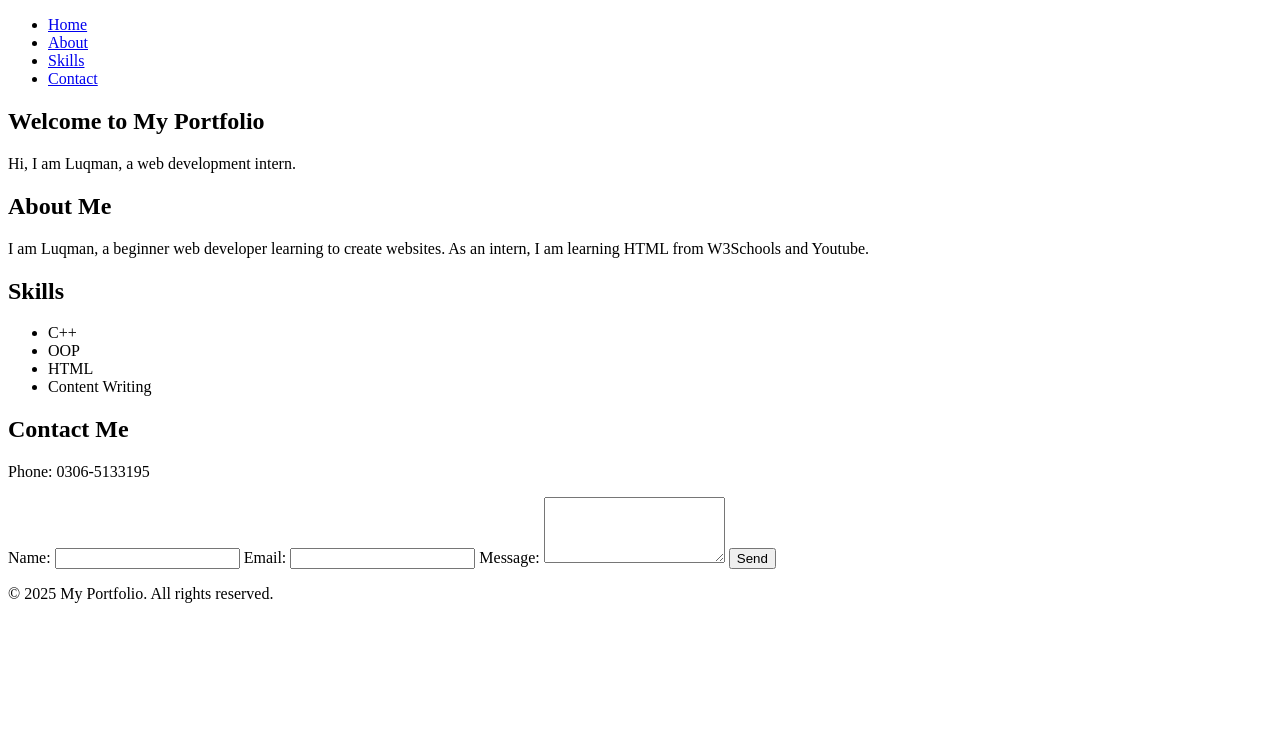
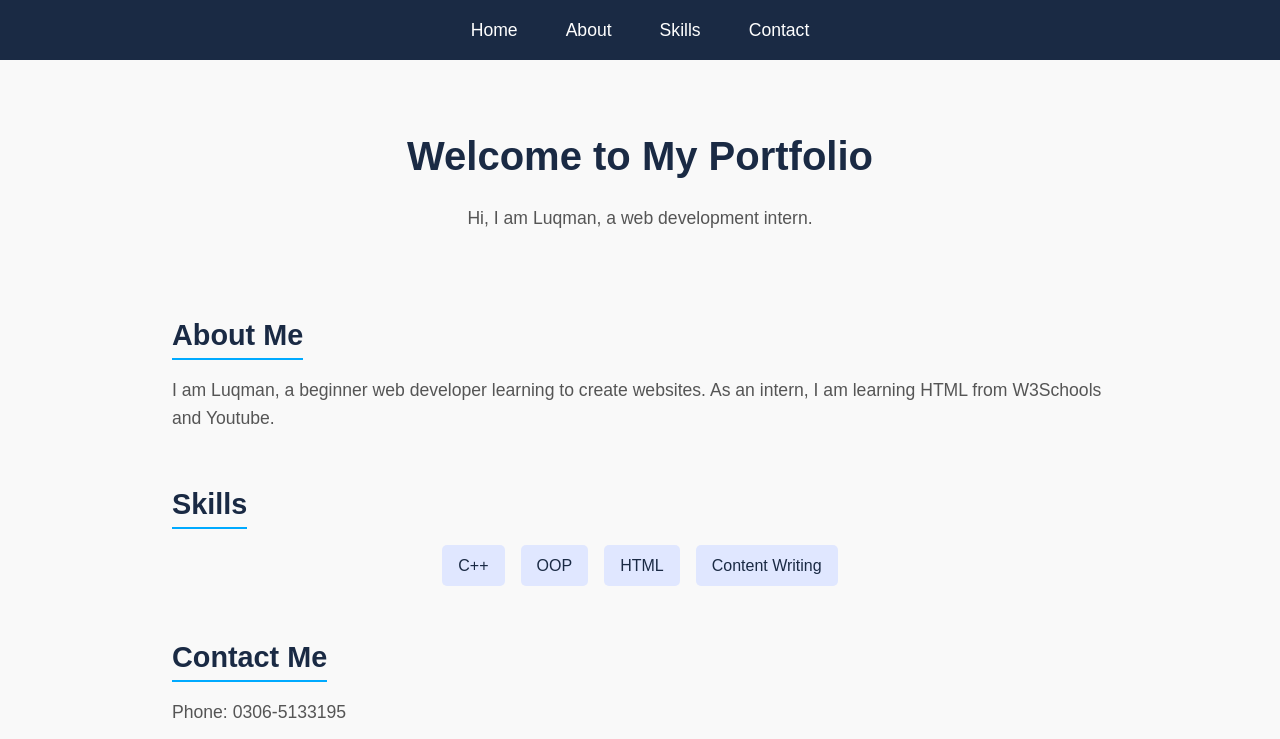
Before and after one commit to iamluqmankhalid/my_web_adventure, a plain HTML site: page Glaxit/Tuesday_Task.html in a window 1280 px wide. Shown: the top 739 px of the page. Drawn offline with Linux system fonts and the light colour scheme.

Commit message:
Add files via upload

```diff
--- a/Glaxit/Tuesday_Task.html
+++ b/Glaxit/Tuesday_Task.html
@@ -1,9 +1,10 @@
 <!DOCTYPE html>
 <html lang="en">
   <head>
-    <meta charset="UTF-8">
-    <meta name="viewport" content="width=device-width, initial-scale=1.0">
+    <meta charset="UTF-8" />
+    <meta name="viewport" content="width=device-width, initial-scale=1.0" />
     <title>Portfolio Website</title>
+    <link rel="stylesheet" href="Wednesday_Task.css">
   </head>
   <body>
     <header>
@@ -25,7 +26,10 @@
 
       <section id="about">
         <h2>About Me</h2>
-            <p>I am Luqman, a beginner web developer learning to create websites. As an intern, I am learning HTML from W3Schools and Youtube.</p>
+        <p>
+          I am Luqman, a beginner web developer learning to create websites. As
+          an intern, I am learning HTML from W3Schools and Youtube.
+        </p>
       </section>
 
       <section id="skills">
@@ -43,10 +47,10 @@
         <p>Phone: 0306-5133195</p>
         <form>
           <label for="name">Name:</label>
-                <input type="text" id="name" name="name" required>
+          <input type="text" id="name" name="name" required />
 
           <label for="email">Email:</label>
-                <input type="email" id="email" name="email" required>
+          <input type="email" id="email" name="email" required />
 
           <label for="message">Message:</label>
           <textarea id="message" name="message" rows="4" required></textarea>
--- /dev/null
+++ b/Glaxit/Wednesday_Task.css
@@ -0,0 +1,168 @@
+* {
+  margin: 0;
+  padding: 0;
+  box-sizing: border-box;
+}
+
+body {
+  font-family: "Arial", sans-serif;
+  line-height: 1.6;
+  color: #333;
+  background-color: #f9f9f9;
+}
+
+header {
+  background: #1a2a44;
+  padding: 1rem;
+}
+
+nav ul {
+  display: flex;
+  justify-content: center;
+  list-style: none;
+}
+
+nav ul li {
+  margin: 0 1.5rem;
+}
+
+nav ul li a {
+  color: #fff;
+  text-decoration: none;
+  font-size: 1.1rem;
+  transition: color 0.3s;
+}
+
+nav ul li a:hover {
+  color: #00aaff;
+}
+
+main {
+  max-width: 1000px;
+  margin: 0 auto;
+  padding: 2rem;
+}
+
+section {
+  margin-bottom: 3rem;
+}
+
+section h1,
+section h2 {
+  color: #1a2a44;
+  margin-bottom: 1rem;
+}
+
+section h1 {
+  font-size: 2.5rem;
+  text-align: center;
+}
+
+section h2 {
+  font-size: 1.8rem;
+  border-bottom: 2px solid #00aaff;
+  display: inline-block;
+}
+
+section p {
+  font-size: 1.1rem;
+  color: #555;
+}
+
+#home {
+  text-align: center;
+  padding: 2rem 0;
+}
+
+#skills ul {
+  display: flex;
+  flex-wrap: wrap;
+  gap: 1rem;
+  list-style: none;
+  justify-content: center;
+}
+
+#skills ul li {
+  background: #e0e7ff;
+  padding: 0.5rem 1rem;
+  border-radius: 5px;
+  font-size: 1rem;
+  color: #1a2a44;
+}
+
+#contact p {
+  font-size: 1.1rem;
+  margin-bottom: 1rem;
+}
+
+#contact form {
+  display: flex;
+  flex-direction: column;
+  gap: 1rem;
+  max-width: 500px;
+}
+
+#contact label {
+  font-size: 1rem;
+  color: #1a2a44;
+}
+
+#contact input,
+#contact textarea {
+  padding: 0.5rem;
+  border: 1px solid #ccc;
+  border-radius: 5px;
+  font-size: 1rem;
+  width: 100%;
+}
+
+#contact textarea {
+  resize: vertical;
+}
+
+#contact button {
+  background: #00aaff;
+  color: #fff;
+  border: none;
+  padding: 0.75rem;
+  border-radius: 5px;
+  font-size: 1.1rem;
+  cursor: pointer;
+  transition: background 0.3s;
+}
+
+#contact button:hover {
+  background: #0088cc;
+}
+
+footer {
+  background: #1a2a44;
+  color: #fff;
+  text-align: center;
+  padding: 1rem;
+  width: 100%;
+}
+
+@media (max-width: 768px) {
+  nav ul {
+    flex-direction: column;
+    align-items: center;
+    gap: 0.5rem;
+  }
+
+  nav ul li {
+    margin: 0.5rem 0;
+  }
+
+  main {
+    padding: 1rem;
+  }
+
+  section h1 {
+    font-size: 2rem;
+  }
+
+  section h2 {
+    font-size: 1.5rem;
+  }
+}
```
Lines whose indentation alone changed are shown as unchanged.
